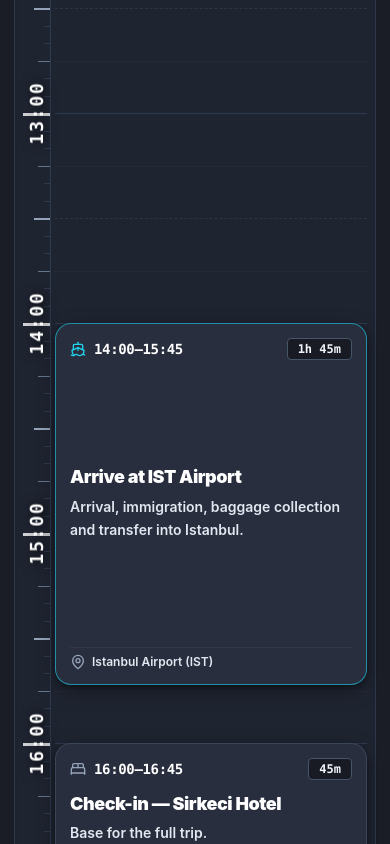
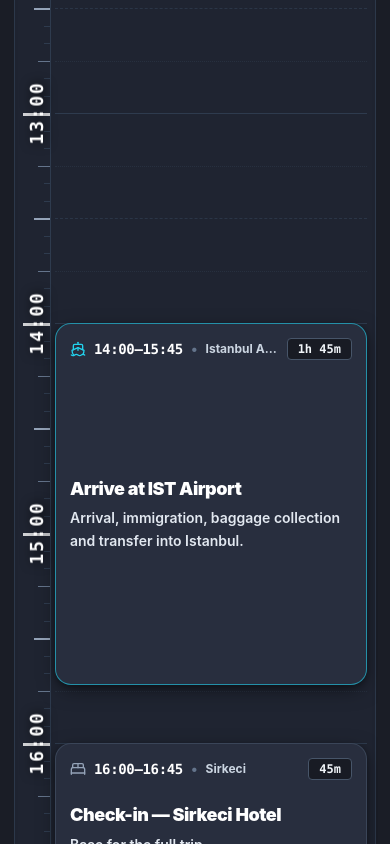
Before and after one commit to ozlphrt/istanbul-trip-guide, a React (Vite) app: page / in a window 390 px wide. Shown: the part 1156-2000 px from the top of the page. Built offline with nearby package versions, Linux system fonts and the light colour scheme; no server answers.

Commit message:
feat: move location next to start-finish time on event cards

```diff
--- a/src/components/EventCard.tsx
+++ b/src/components/EventCard.tsx
@@ -1,6 +1,5 @@
 import React from 'react';
 import {
-  MapPin,
   Utensils,
   Wine,
   Footprints,
@@ -96,7 +95,7 @@ export const EventCard: React.FC<EventCardProps> = ({
       {isCompact ? (
         <div className="flex flex-col justify-between h-full">
           <div className="flex items-center justify-between gap-2 min-w-0">
-            <div className="flex items-center gap-2 min-w-0">
+            <div className="flex items-center gap-2 min-w-0 truncate">
               {getTypeIcon(event.type)}
               <h3 className="font-black text-base sm:text-lg text-white truncate tracking-tight">
                 {event.title}
@@ -109,23 +108,26 @@ export const EventCard: React.FC<EventCardProps> = ({
             </div>
           </div>
 
-          <div className="flex items-center justify-between text-xs sm:text-sm font-bold text-slate-300 pt-0.5">
-            <span className="font-mono text-white font-black">
+          <div className="flex items-center gap-2 text-xs sm:text-sm font-bold text-slate-300 pt-0.5 truncate">
+            <span className="font-mono text-white font-black shrink-0">
               {formatEventTime(event.startTime)}–{formatEventTime(event.endTime)}
             </span>
             {event.location && (
-              <span className="truncate max-w-[160px] text-slate-300 font-semibold">
-                {event.location.split(',')[0]}
-              </span>
+              <>
+                <span className="text-slate-500">•</span>
+                <span className="truncate text-slate-300 font-bold">
+                  {event.location.split(',')[0]}
+                </span>
+              </>
             )}
           </div>
         </div>
       ) : (
         /* 2. Standard & Tall View (>= 70px) */
         <>
-          {/* Top Header Row */}
+          {/* Top Header Row: Icon, Time Range, Location & Duration Badge */}
           <div className="flex items-center justify-between gap-2 text-sm sm:text-base font-bold leading-none">
-            <div className="flex items-center gap-2 min-w-0">
+            <div className="flex items-center gap-2 min-w-0 truncate">
               {getTypeIcon(event.type)}
 
               {/* Time */}
@@ -145,13 +147,35 @@ export const EventCard: React.FC<EventCardProps> = ({
                   </span>
                 )}
               </span>
+
+              {/* Location moved right next to start-finish time */}
+              {event.location && (
+                <>
+                  <span className="text-slate-500 shrink-0">•</span>
+                  <span className="truncate text-slate-300 font-bold text-xs sm:text-sm">
+                    {event.location.split(',')[0]}
+                  </span>
+                </>
+              )}
             </div>
 
-            {/* Right: Duration & Status Badges */}
+            {/* Right: Status, Reservation/Ticket & Duration Badges */}
             <div className="flex items-center gap-1.5 shrink-0">
               {event.hasCollisionWithFixed && (
                 <span className="flex items-center gap-1 px-2 py-0.5 rounded bg-rose-500/20 text-rose-300 text-xs font-bold border border-rose-500/30">
                   <AlertTriangle className="w-3.5 h-3.5" /> Conflict
+                </span>
+              )}
+
+              {event.reservation && (
+                <span className="px-2 py-0.5 rounded bg-rose-500/20 text-rose-200 border border-rose-500/30 text-xs font-black shrink-0">
+                  Reserved
+                </span>
+              )}
+
+              {event.ticket && (
+                <span className="px-2 py-0.5 rounded bg-emerald-500/20 text-emerald-200 border border-emerald-500/30 text-xs font-black shrink-0">
+                  Ticketed
                 </span>
               )}
 
@@ -186,28 +210,6 @@ export const EventCard: React.FC<EventCardProps> = ({
               </p>
             )}
           </div>
-
-          {/* Footer / Location */}
-          <div className="flex items-center justify-between text-xs sm:text-sm font-bold pt-1.5 border-t border-slate-700/60">
-            <div className="flex items-center gap-1.5 truncate text-slate-200 font-semibold">
-              {event.location && (
-                <>
-                  <MapPin className="w-4 h-4 shrink-0 text-slate-400" />
-                  <span className="truncate">{event.location.split(',')[0]}</span>
-                </>
-              )}
-            </div>
-
-            {event.reservation ? (
-              <span className="px-2.5 py-0.5 rounded bg-rose-500/20 text-rose-200 border border-rose-500/30 text-xs sm:text-sm font-black shrink-0 ml-1">
-                Reserved
-              </span>
-            ) : event.ticket ? (
-              <span className="px-2.5 py-0.5 rounded bg-emerald-500/20 text-emerald-200 border border-emerald-500/30 text-xs sm:text-sm font-black shrink-0 ml-1">
-                Ticketed
-              </span>
-            ) : null}
-          </div>
         </>
       )}
     </div>
```
